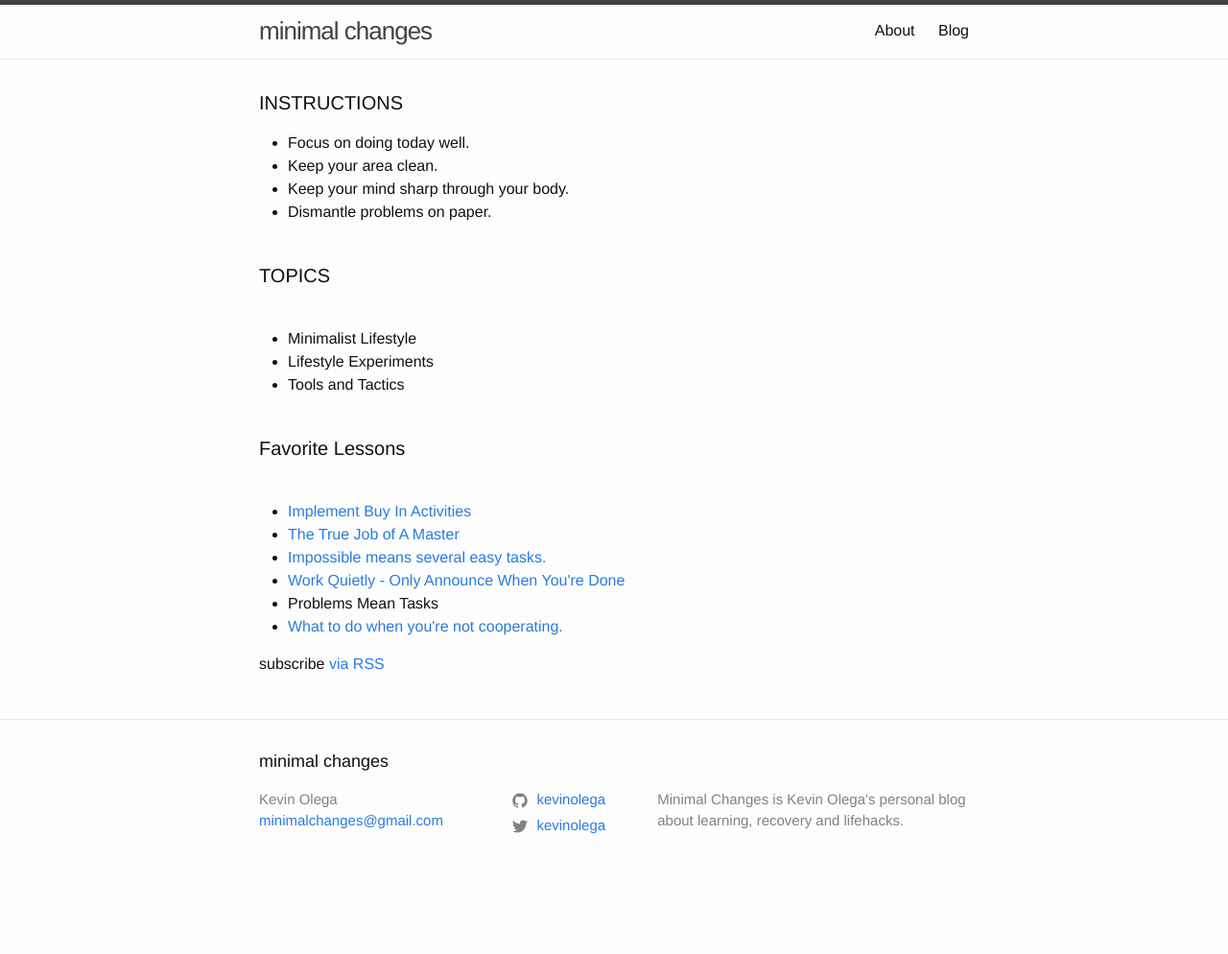
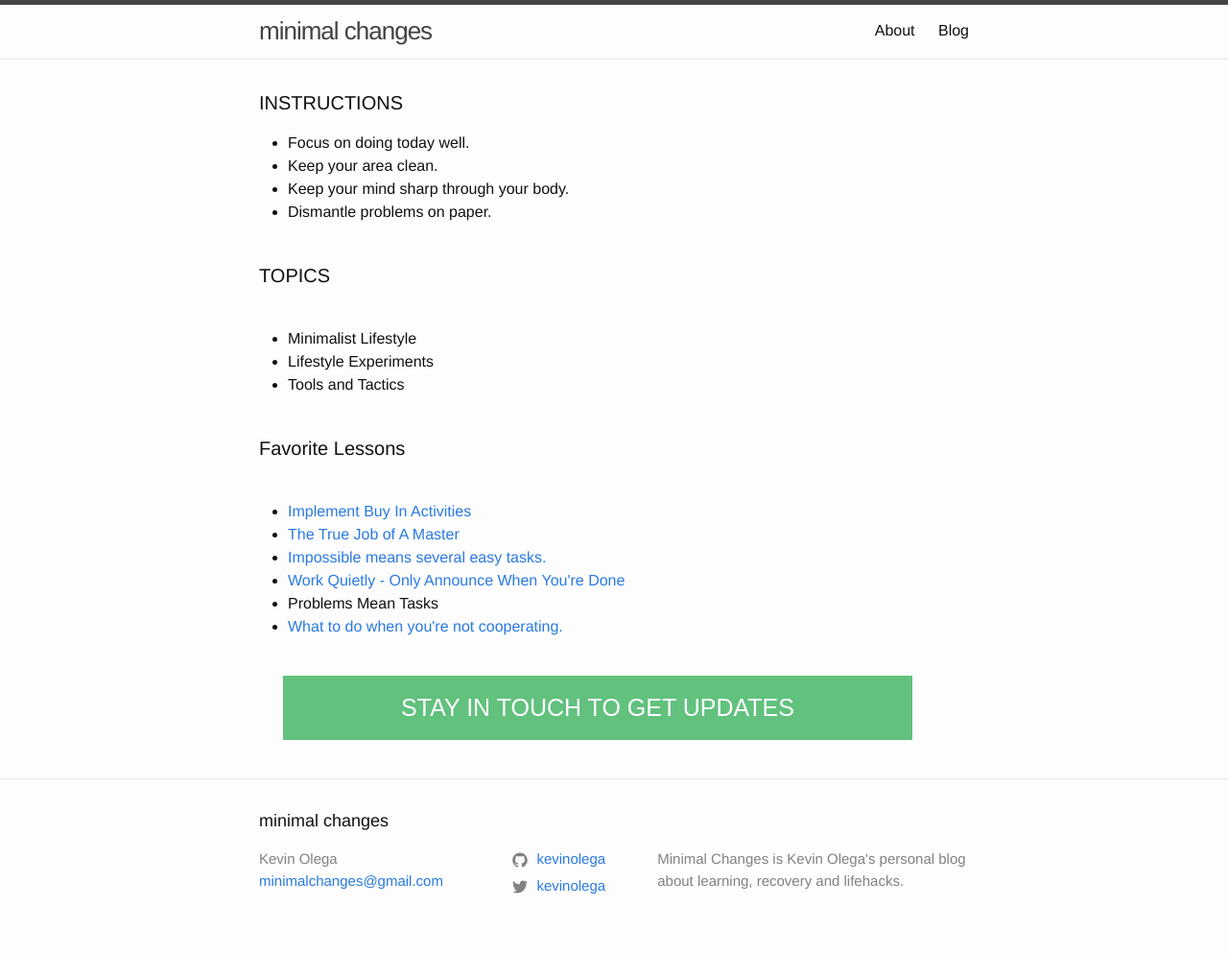
Before and after one commit to kevinolega/minimalchanges, a Jekyll site: the page built from index.md, in a window 1280 px wide. Shown: the whole page at 96% size. Built offline with Jekyll 4.4.1, drawn with Linux system fonts in a browser that asks for light colours; nearby versions of some CDN libraries; library files that are not in the unit come from our copies; before the commit the page ends 932 px from its top, so only the background shows below that.

Commit message:
button test

```diff
--- a/_layouts/home.html
+++ b/_layouts/home.html
@@ -30,7 +30,7 @@ layout: default
     <li>Problems Mean Tasks</li>
     <li><a href="https://minimalchanges.com/resistance/">What to do when you're not cooperating.</a></li>
   </ul>
-
-  <p class="rss-subscribe">subscribe <a href="{{ "/feed.xml" | relative_url }}">via RSS</a></p>
+  <br>
+  <p><a href="https://sendfox.com/kevinolega" class="button focus">STAY IN TOUCH TO GET UPDATES</a></p>
 
 </div>
--- a/_sass/minima/_layout.scss
+++ b/_sass/minima/_layout.scss
@@ -248,3 +248,31 @@
     }
   }
 }
+.button {
+        background-color: #61c17d; /* Green */
+        border: none;
+        color: white;
+        width: 80%;
+        padding: 15px 32px;
+        text-align: center;
+        text-decoration: none;
+        display: inline-block;
+        font-size: 25px;
+        float: left;
+        margin: 10px 25px 10px;
+        margin-top: 0px;
+        font-family: Arial, Helvetica, sans-serif;
+        text-transform: uppercase;
+    }
+
+    /* Theme switch button */
+.theme {
+    background-size: contain;
+    height: 40px;
+    width: 40px;
+    margin: 1em 0;
+    cursor: pointer;
+    &:hover {
+        opacity: 0.9;
+    }
+}
```
Also changed, not shown: posts.md (+3 -0 lines).
